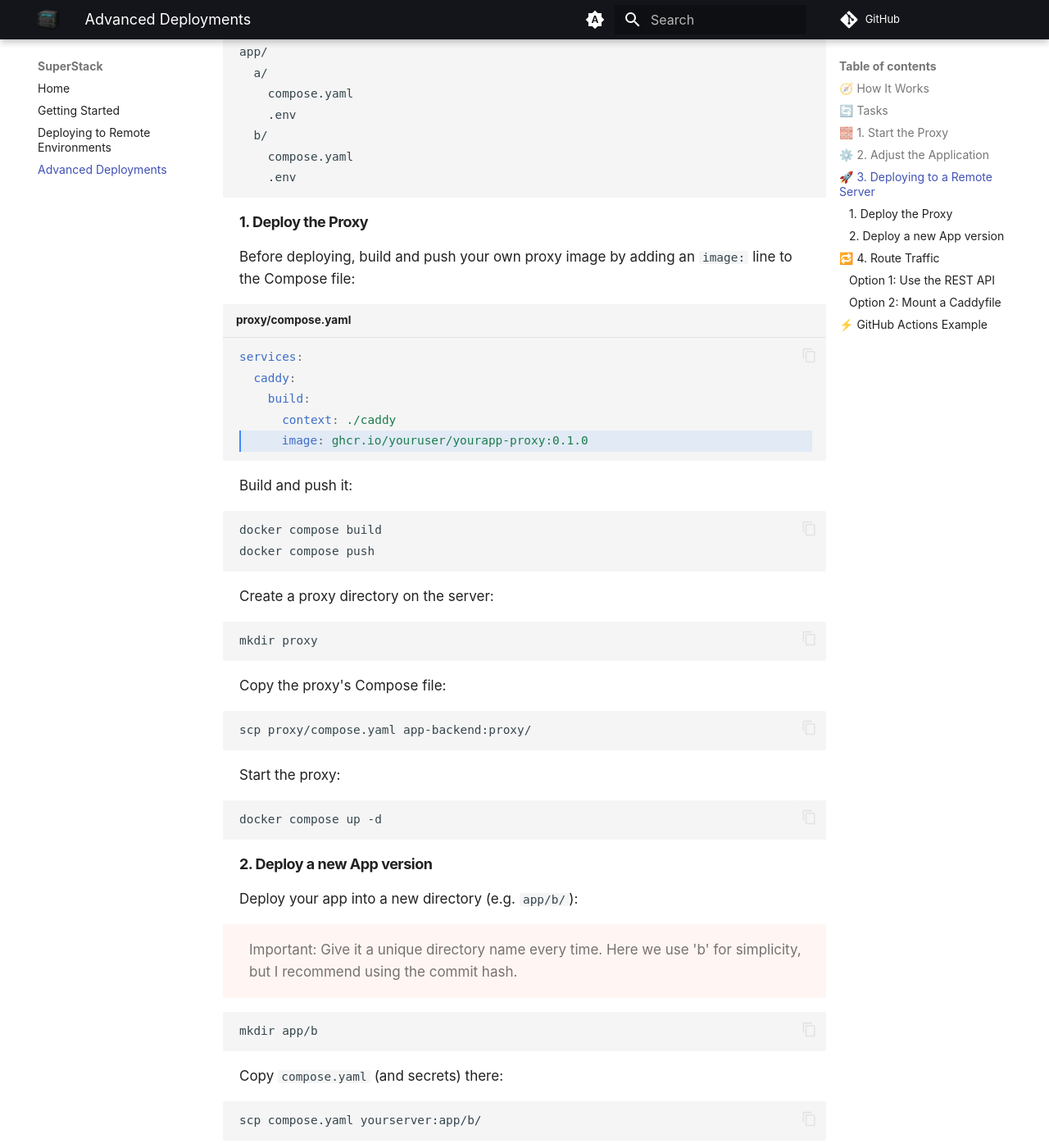
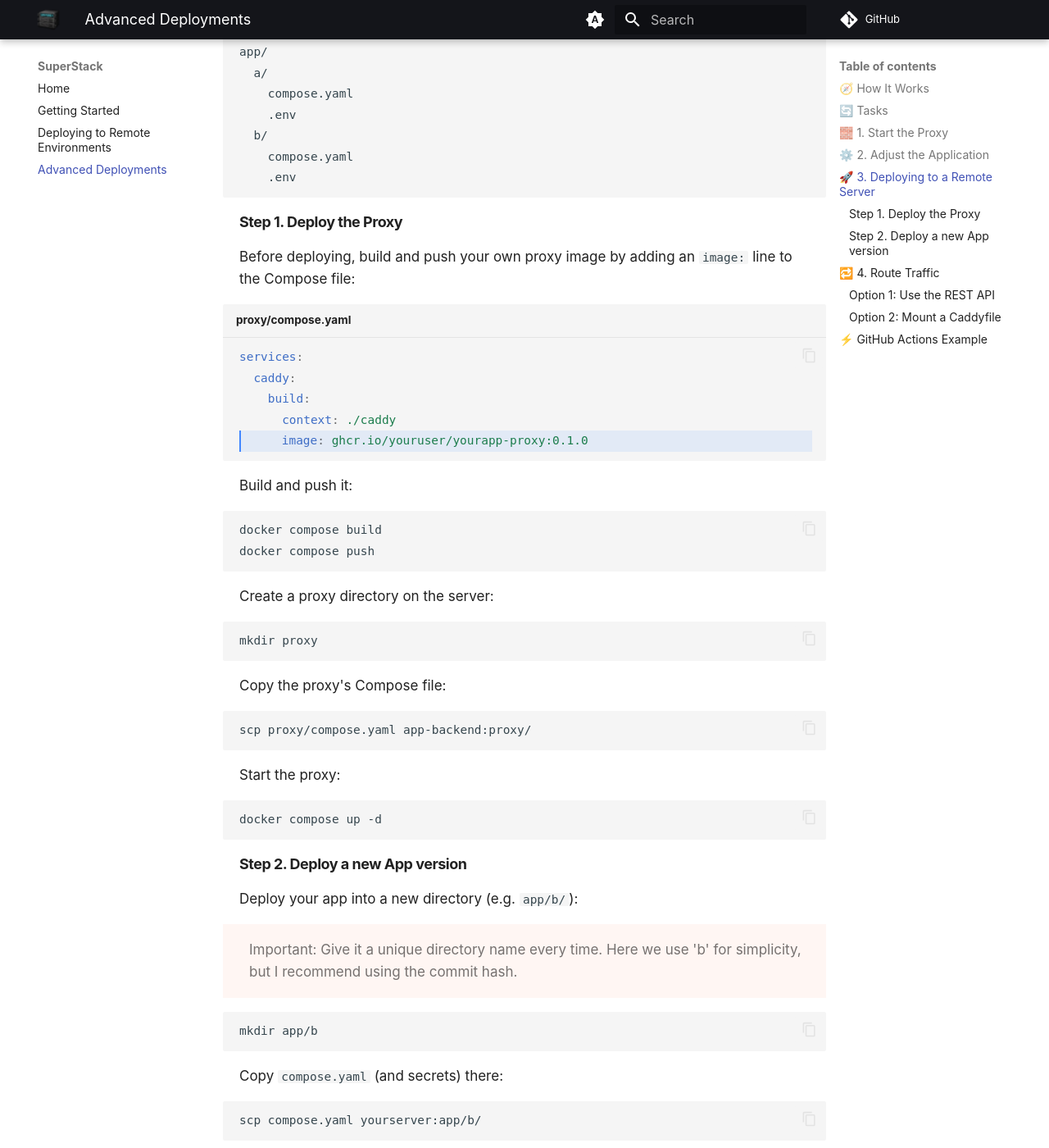
Before and after one commit to explodinglabs/superstack.docs, an MkDocs documentation site: the page built from docs/advanced.md, in a window 1280 px wide and 1400 px high, scrolled down 3003 px. Shown: the whole window at 82% size. Built offline with MkDocs 1.6.1 and Material for MkDocs 9.7.7, drawn with Linux system fonts in a browser that asks for light colours; comment, search, counter and statistics services are not loaded.

Commit message:
Adjust advanced doc

````diff
--- a/docs/advanced.md
+++ b/docs/advanced.md
@@ -132,7 +132,7 @@ app/
     .env
 ```
 
-### 1. Deploy the Proxy
+### Step 1. Deploy the Proxy
 
 Before deploying, build and push your own proxy image by adding an `image:`
 line to the Compose file:
@@ -170,7 +170,7 @@ Start the proxy:
 docker compose up -d
 ```
 
-### 2. Deploy a new App version
+### Step 2. Deploy a new App version
 
 Deploy your app into a new directory (e.g. `app/b/`):
 
````
